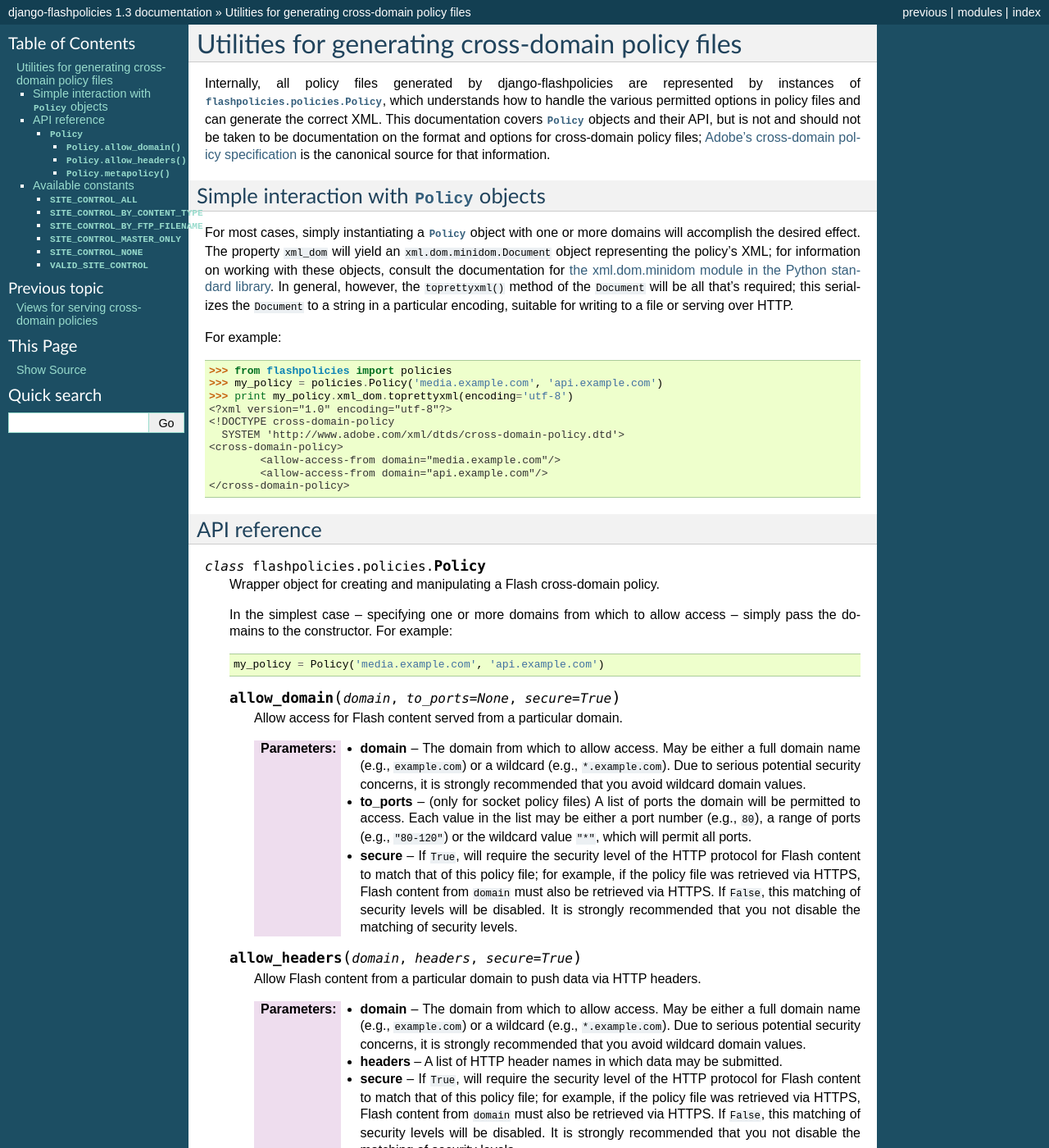
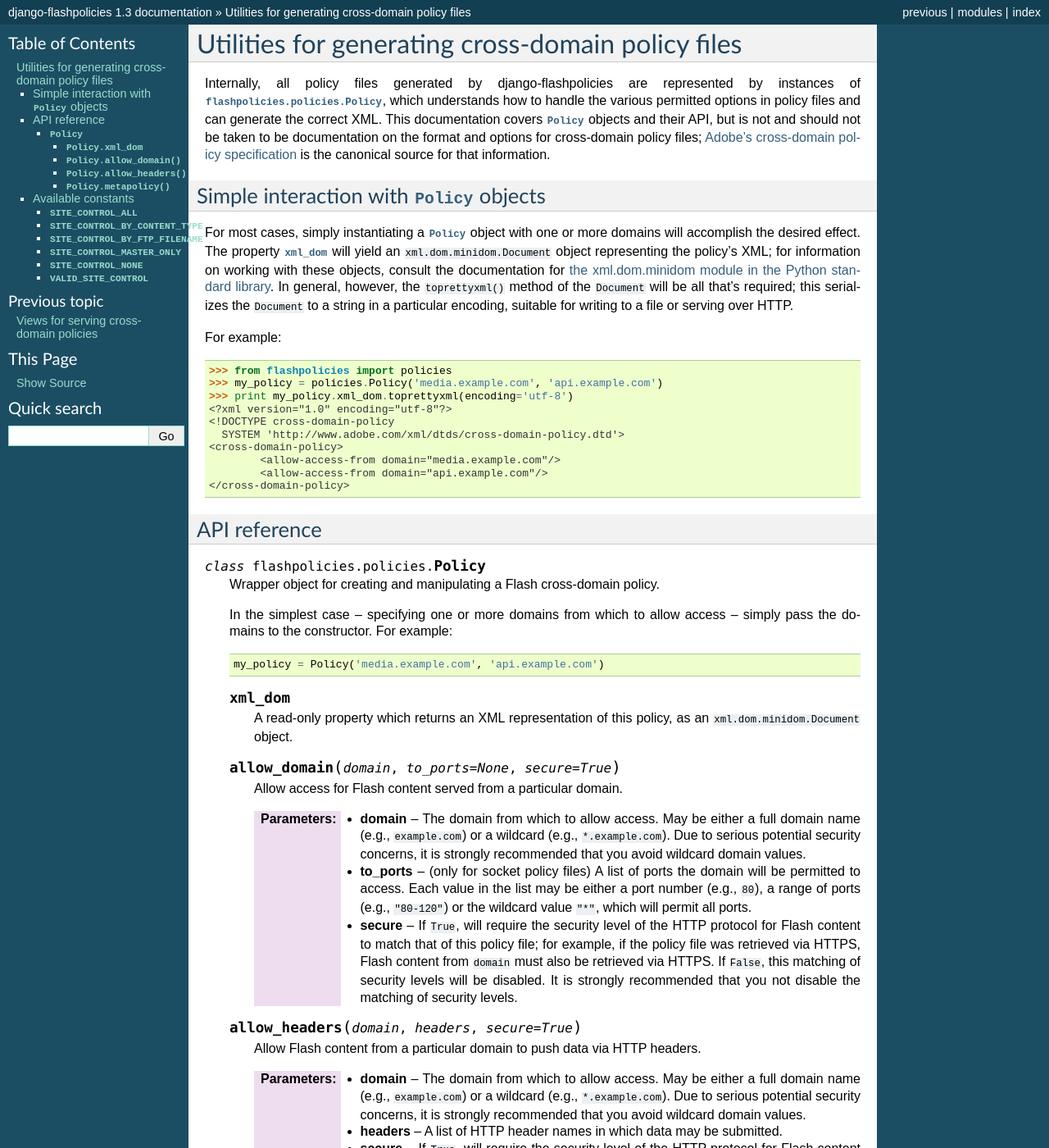
Before and after one commit to ubernostrum/django-flashpolicies, a Sphinx documentation site: the page built from docs/policies.rst, in a window 1280 px wide and 1400 px high. Shown: the whole window at 82% size. Built offline with Sphinx 7.4.7, drawn with Linux system fonts in a browser that asks for light colours.

Commit message:
Some extra cross-referencing goodness.

```diff
--- a/docs/policies.rst
+++ b/docs/policies.rst
@@ -20,7 +20,7 @@ Simple interaction with :class:`Policy` objects
 
 For most cases, simply instantiating a :class:`Policy` object with one or
 more domains will accomplish the desired effect. The property
-``xml_dom`` will yield an ``xml.dom.minidom.Document`` object
+:attr:`~Policy.xml_dom` will yield an ``xml.dom.minidom.Document`` object
 representing the policy's XML; for information on working with these
 objects, consult the documentation for `the xml.dom.minidom module in
 the Python standard library
@@ -61,6 +61,11 @@ API reference
    .. code-block:: python
 
       my_policy = Policy('media.example.com', 'api.example.com')
+
+   .. attribute:: xml_dom
+
+      A read-only property which returns an XML representation of this
+      policy, as an ``xml.dom.minidom.Document`` object.
 
    .. method:: allow_domain(domain, to_ports=None, secure=True)
 
```
